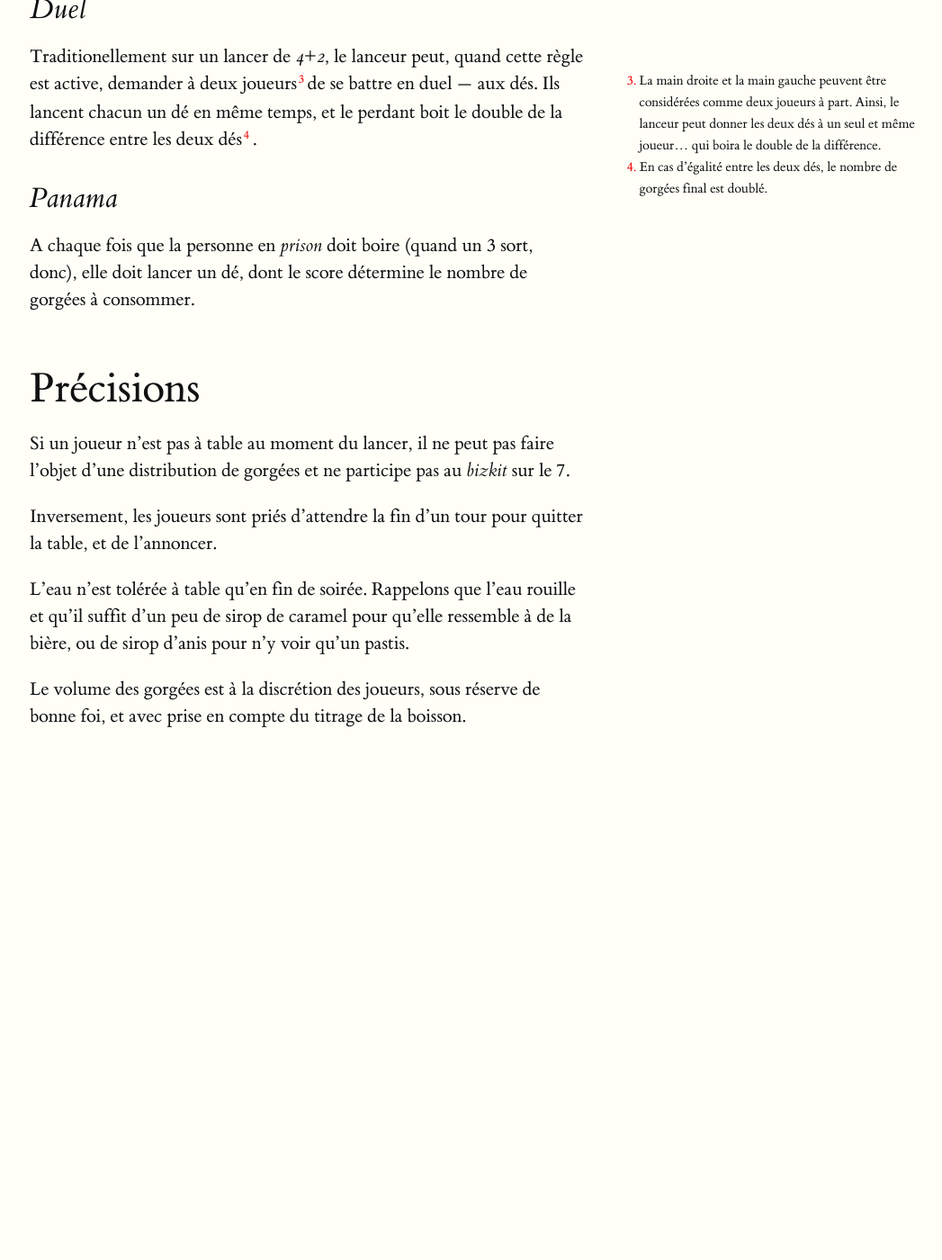
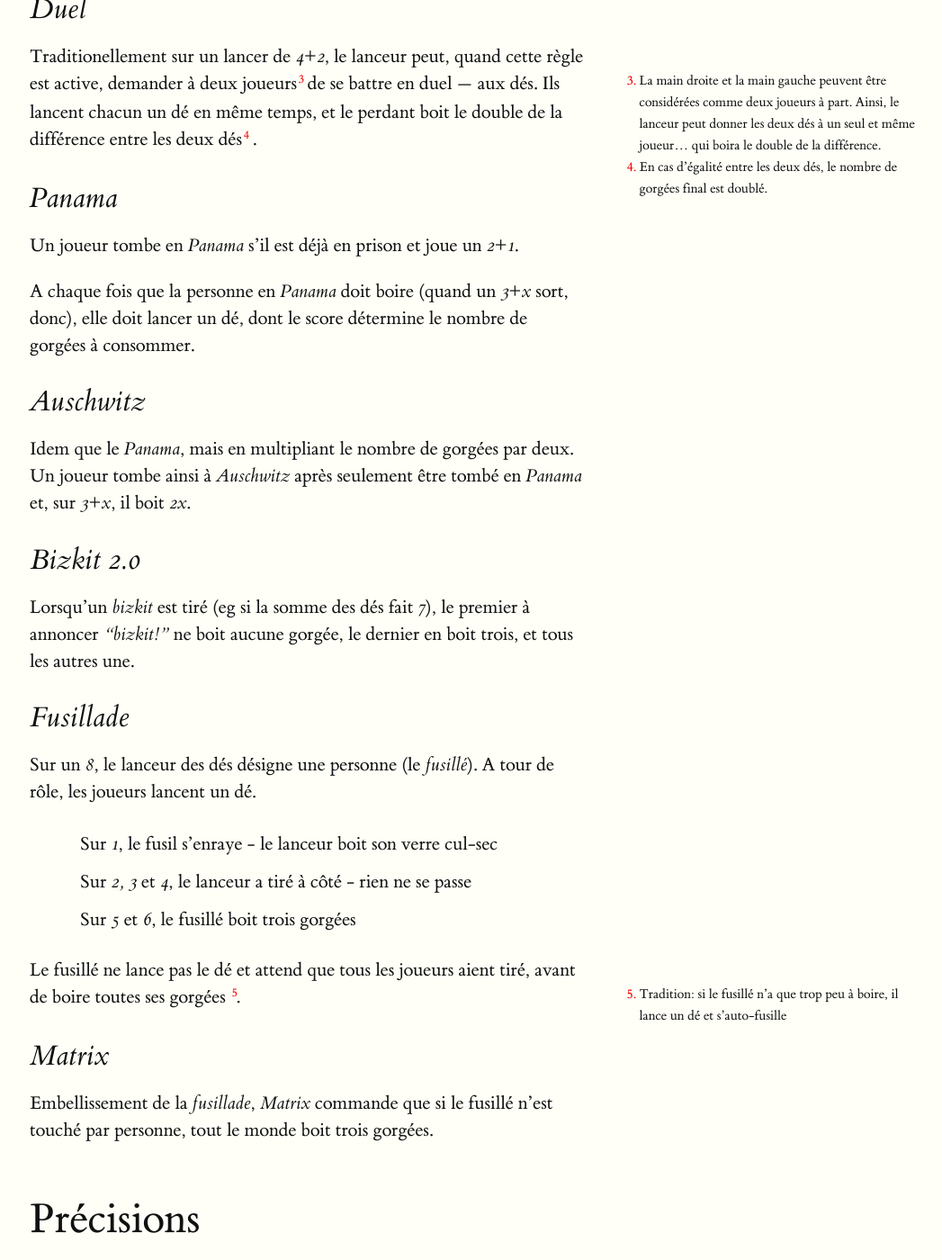
Before and after one commit to feston/bizkit, a Jekyll site: the page built from index.md, in a window 1280 px wide and 1400 px high, scrolled down 4271 px. Shown: the whole window at 90% size, without its empty margins (127-1174 px from the left). Built offline with Jekyll 4.4.1, drawn with Linux system fonts in a browser that asks for light colours; before the commit the page ends 5103 px from its top, so only the background shows below that; some of the changed text lies outside the part shown.

Commit message:
Plus y'a d'règles mieux on s'porte

```diff
--- a/index.md
+++ b/index.md
@@ -158,8 +158,41 @@ final est doublé.</span>.
 
 ## Panama
 
-A chaque fois que la personne en _prison_ doit boire (quand un 3 sort, donc), elle
+Un joueur tombe en _Panama_ s'il est déjà en prison et joue un _2+1_.
+
+A chaque fois que la personne en _Panama_ doit boire (quand un _3+x_ sort, donc), elle
 doit lancer un dé, dont le score détermine le nombre de gorgées à consommer.
+
+## Auschwitz
+
+Idem que le _Panama_, mais en multipliant le nombre de gorgées par deux. Un joueur tombe
+ainsi à _Auschwitz_ après seulement être tombé en _Panama_ et, sur _3+x_, il boit _2x_.
+
+## Bizkit 2.0
+
+Lorsqu'un _bizkit_ est tiré (eg si la somme des dés fait _7_), le premier à annoncer
+_"bizkit!"_ ne boit aucune gorgée, le dernier en boit trois, et tous les autres une.
+
+## Fusillade
+
+Sur un _8_, le lanceur des dés désigne une personne (le _fusillé_). A tour de rôle,
+les joueurs lancent un dé.
+
+* Sur _1_, le fusil s'enraye - le lanceur boit son verre cul-sec
+* Sur _2, 3_ et _4_, le lanceur a tiré à côté - rien ne se passe
+* Sur _5_ et _6_, le fusillé boit trois gorgées
+
+Le fusillé ne lance pas le dé et attend que tous les joueurs aient tiré, avant de boire
+toutes ses gorgées <label class="margin-toggle sidenote-number"
+for="tradi"></label><input id="tradi" type="checkbox"
+class="margin-toggle"/>.
+<span class="sidenote">Tradition: si le fusillé n'a que trop peu à boire, il lance un dé et
+s'auto-fusille</span>
+
+## Matrix
+
+Embellissement de la _fusillade_, _Matrix_ commande que si le fusillé n'est touché par personne,
+tout le monde boit trois gorgées.
 
 # Précisions
 
@@ -176,3 +209,5 @@ bière, ou de sirop d'anis pour n'y voir qu'un pastis.
 
 Le volume des gorgées est à la discrétion des joueurs, sous réserve de bonne
 foi, et avec prise en compte du titrage de la boisson.
+
+Il n'est pas possible d'annuler une règle établie précédemment, même sur un _double 6_.
```
